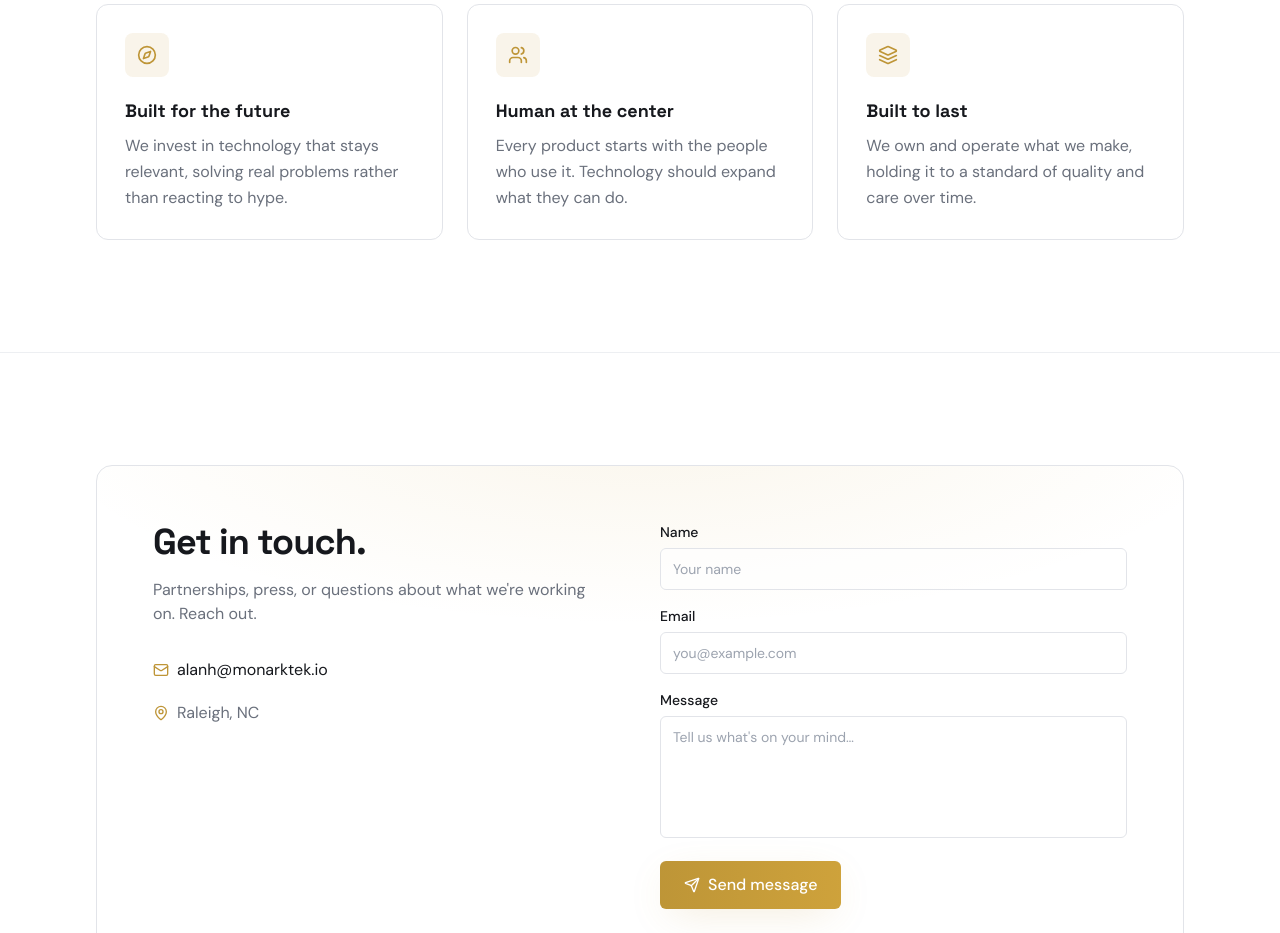
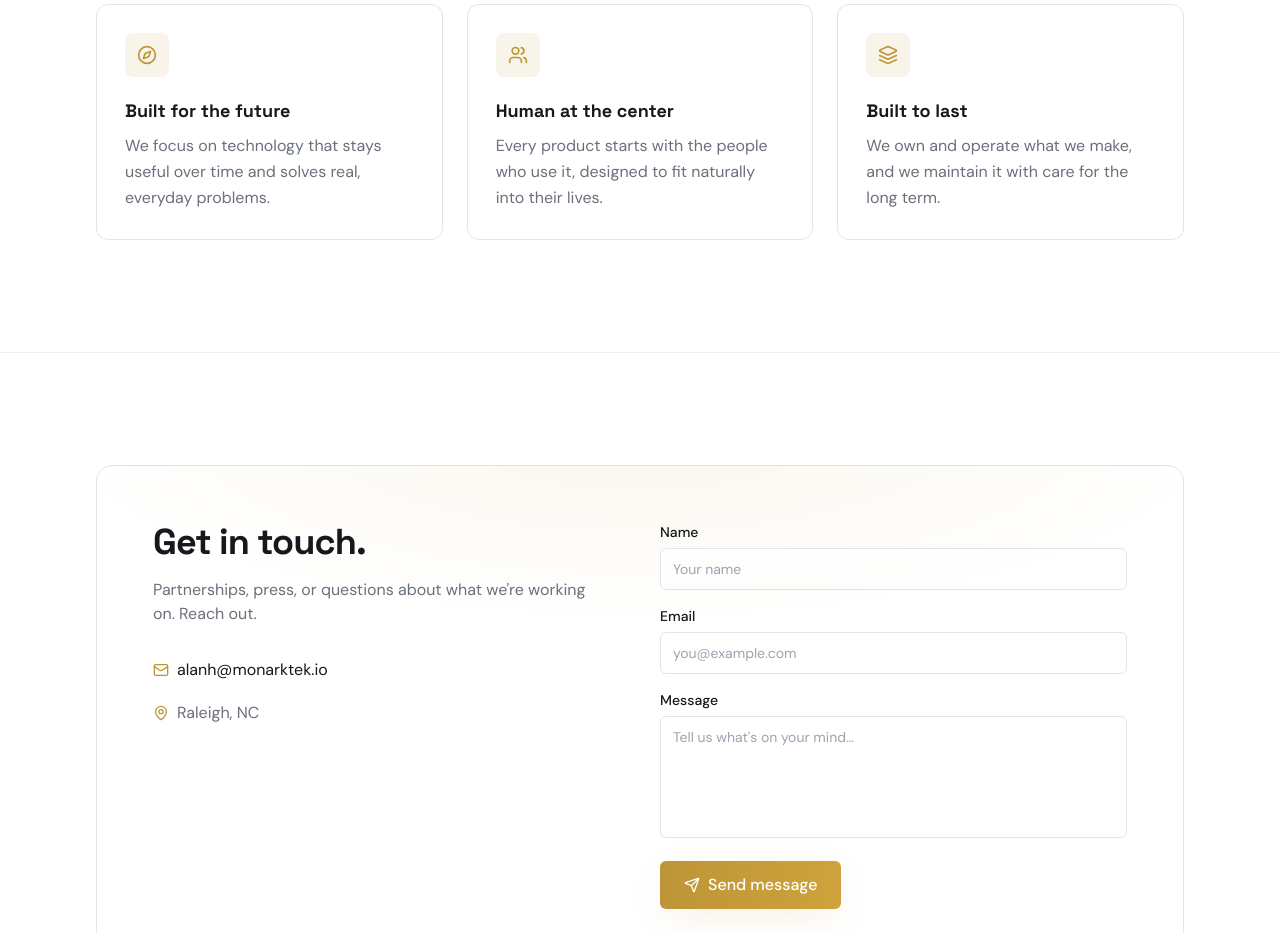
Before and after one commit to Monarktek/skillstreet-monarktek-connect, a React (Vite) app: page / in a window 1280 px wide. Shown: the part 2160-3093 px from the top of the page. Built offline with nearby package versions, Linux system fonts and the light colour scheme.

Commit message:
Changes
Co-authored-by: alanh90 <26511295+alanh90@users.noreply.github.com>

```diff
--- a/src/components/Principles.tsx
+++ b/src/components/Principles.tsx
@@ -5,17 +5,17 @@ const principles = [
   {
     icon: Compass,
     title: "Built for the future",
-    body: "We invest in technology that stays relevant, solving real problems rather than reacting to hype.",
+    body: "We focus on technology that stays useful over time and solves real, everyday problems.",
   },
   {
     icon: Users,
     title: "Human at the center",
-    body: "Every product starts with the people who use it. Technology should expand what they can do.",
+    body: "Every product starts with the people who use it, designed to fit naturally into their lives.",
   },
   {
     icon: Layers,
     title: "Built to last",
-    body: "We own and operate what we make, holding it to a standard of quality and care over time.",
+    body: "We own and operate what we make, and we maintain it with care for the long term.",
   },
 ];
 
```
